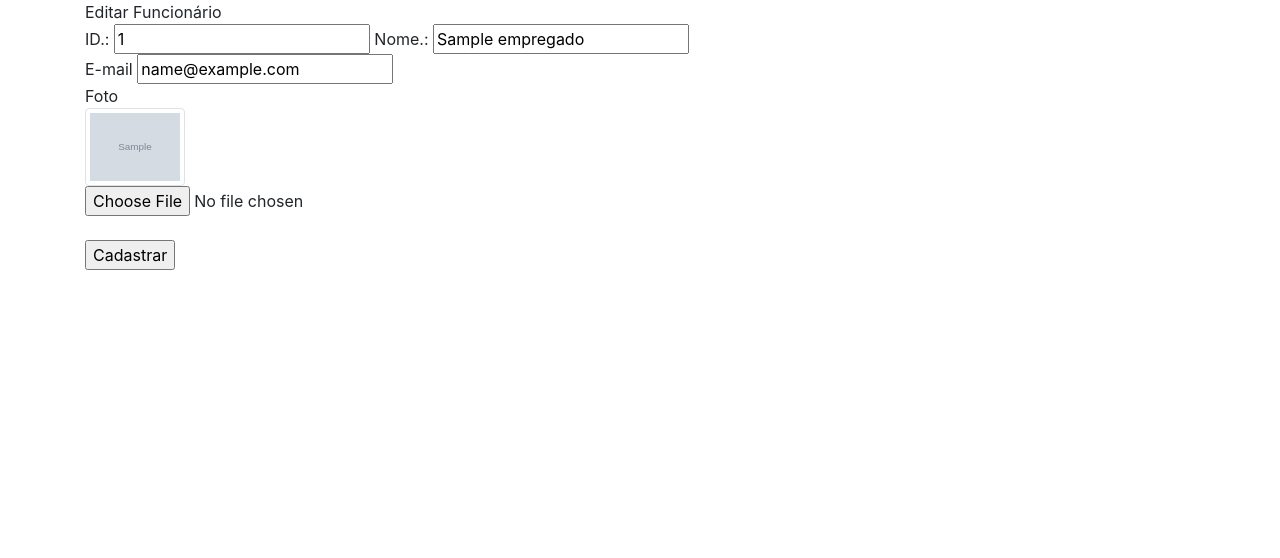
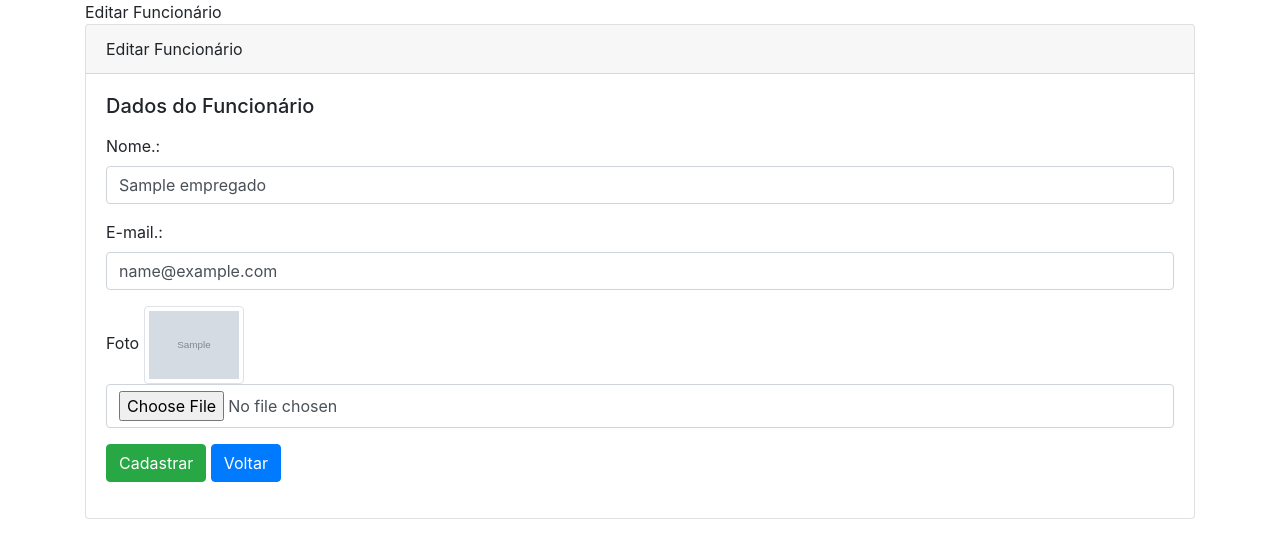
Before and after one commit to celsodiehl/crud-python-mysql, a Flask app: page /edit/1 in a window 1280 px wide. Shown: the part 56-614 px from the top of the page. Run offline with Flask 3, Linux system fonts and the light colour scheme; tables that the repository leaves empty or names only in its code hold one stand-in row (values such as "Sample post"); grey boxes marked "Sample" are stand-in pictures; some libraries are stand-ins or nearby versions.

Commit message:
Alterado estilo de form edit.HTML

```diff
--- a/templates/funcionarios/edit.html
+++ b/templates/funcionarios/edit.html
@@ -4,23 +4,38 @@ Editar Funcionário
 
 <form method="post" action="/update" enctype="multipart/form-data">
 
-    ID.:
-    <input type="text" value="{{ func[0] }}" name="txtId" id="txtId">
+    <div class="card">
+        <div class="card-header">
+            Editar Funcionário
+        </div>
+        <div class="card-body">
+            <h5 class="card-title">Dados do Funcionário</h5>
+            <p class="card-text">
 
-    Nome.:
-    <input type="text" value="{{ func[1] }}" name="txtNome" id="txtNome">
-    <br>
-    E-mail
-    <input type="text" value="{{ func[2] }}" name="txtEmail" id="txtEmail">
-    <br>
-    Foto
-    <br>
-    <img class="img-thumbnail" width="100" src="{{ url_for("uploads", nomeFoto=func[3]) }}" alt="">
-    <br>
-    <input type="file" name="txtFoto" id="txtFoto">
-    <br>
-    <br>
-    <input type="submit" value="Cadastrar">
+                <div class="form-group">
+                    <label for="txtNome">Nome.:</label>
+                    <input id="txtNome" value="{{ func[1] }}" class="form-control" type="text" name="txtNome">
+                </div>
+
+                <div class="form-group">
+                    <label for="txtEmail">E-mail.:</label>
+                    <input id="txtEmail" value="{{ func[2] }}" class="form-control" type="text" name="txtEmail">
+                </div>
+
+                <div class="form-group">
+                    <label for="txtFoto">Foto</label>
+                    <img class="img-thumbnail" width="100" src="{{ url_for("uploads", nomeFoto=func[3]) }}" alt="">
+                    <input id="txtFoto" class="form-control" type="file" name="txtFoto">
+                </div>
+
+                <div class="form-group">
+                    <input type="submit" class="btn btn-success" value="Cadastrar">
+                    <a href="{{url_for("home")}}" class="btn btn-primary">Voltar</a>
+                </div>
+
+            </p>
+        </div>
+    </div>
 
 </form>
 
```
